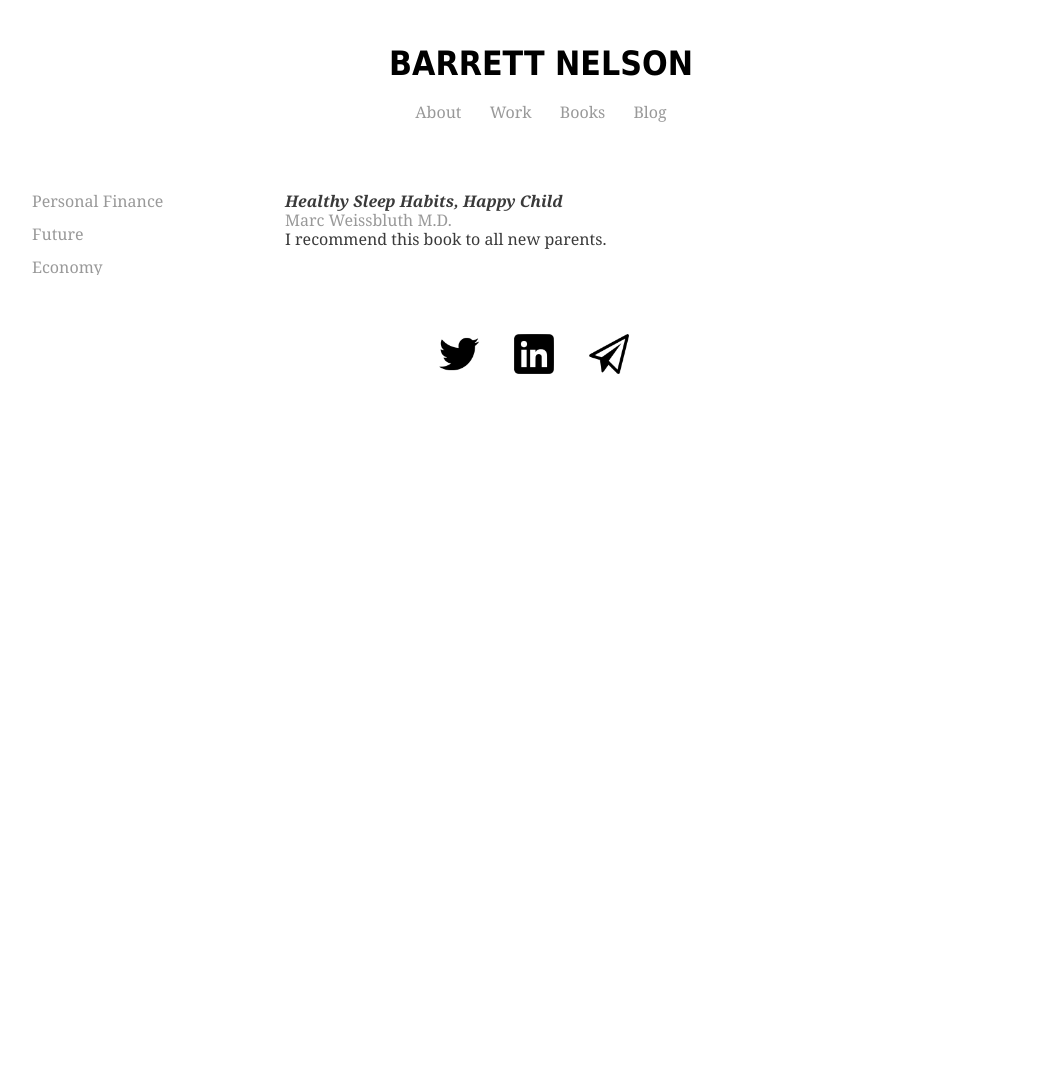
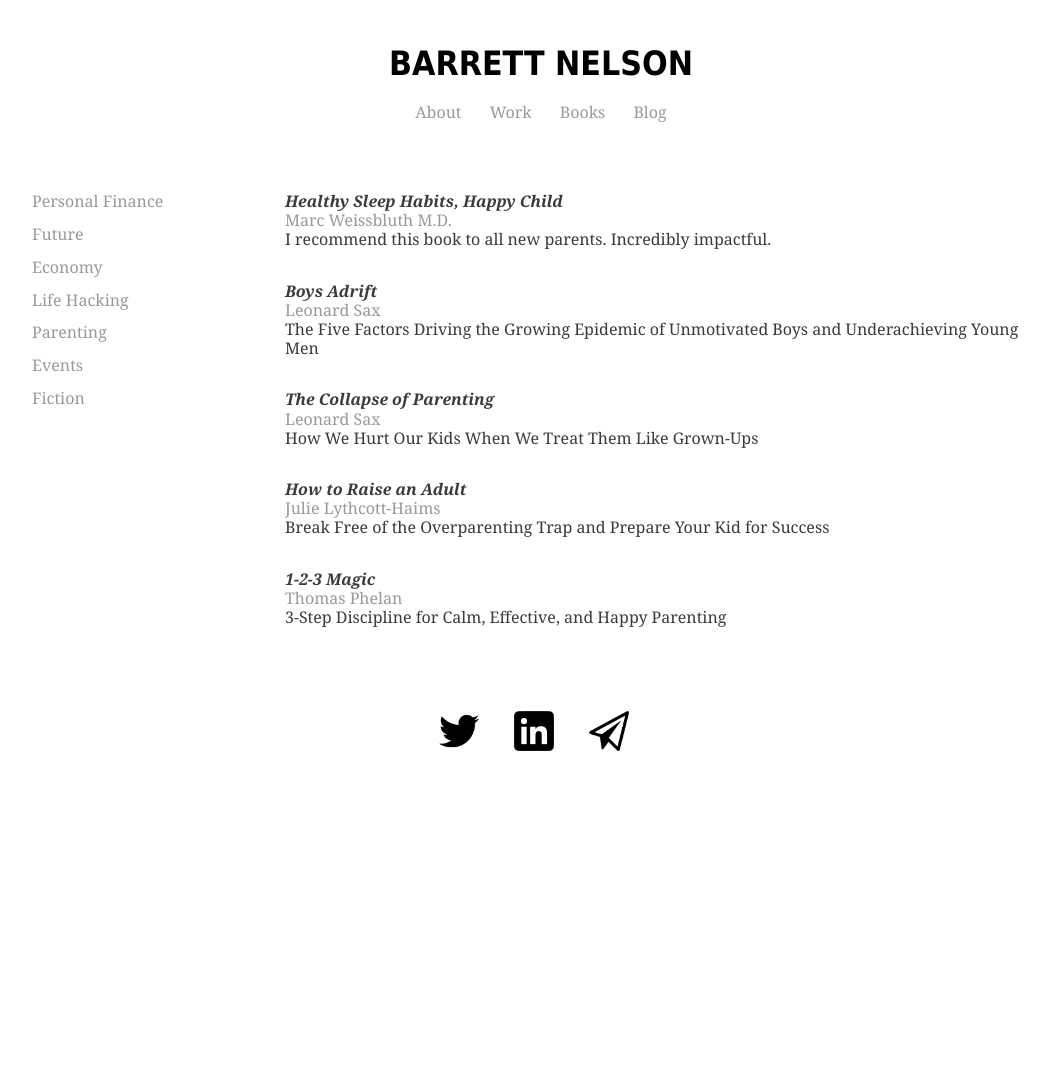
Before and after one commit to bstnel/bstnel.github.io, a Jekyll site: the page books/parenting/index.html, which Jekyll copies as it is, in a window 1280 px wide. Shown: the whole page, without its empty margins (99-1148 px from the left). Built offline with Jekyll 4.4.1, drawn with Linux system fonts in a browser that asks for light colours.

Commit message:
Update index.html

```diff
--- a/books/parenting/index.html
+++ b/books/parenting/index.html
@@ -48,9 +48,28 @@
             <p>
 	          <h3>Healthy Sleep Habits, Happy Child</h3>
 	  <h4>Marc Weissbluth M.D.</h4>
-	  <h5>I recommend this book to all new parents.</h5>
+	  <h5>I recommend this book to all new parents. Incredibly impactful. </h5>
 	      </p>
-
+	    	            <p>
+	          <h3>Boys Adrift</h3>
+	  <h4>Leonard Sax </h4>
+	  <h5>The Five Factors Driving the Growing Epidemic of Unmotivated Boys and Underachieving Young Men</h5>
+	      </p>
+	            <p>
+	          <h3>The Collapse of Parenting</h3>
+	  <h4>Leonard Sax </h4>
+	  <h5>How We Hurt Our Kids When We Treat Them Like Grown-Ups</h5>
+	      </p>
+	            <p>
+	          <h3>How to Raise an Adult</h3>
+	  <h4>Julie Lythcott-Haims</h4>
+	  <h5>Break Free of the Overparenting Trap and Prepare Your Kid for Success</h5>
+	      </p>
+	            <p>
+	          <h3>1-2-3 Magic</h3>
+	  <h4>Thomas Phelan</h4>
+	  <h5>3-Step Discipline for Calm, Effective, and Happy Parenting</h5>
+	      </p>
 	</div>
 	<p>
 <h6>
```
